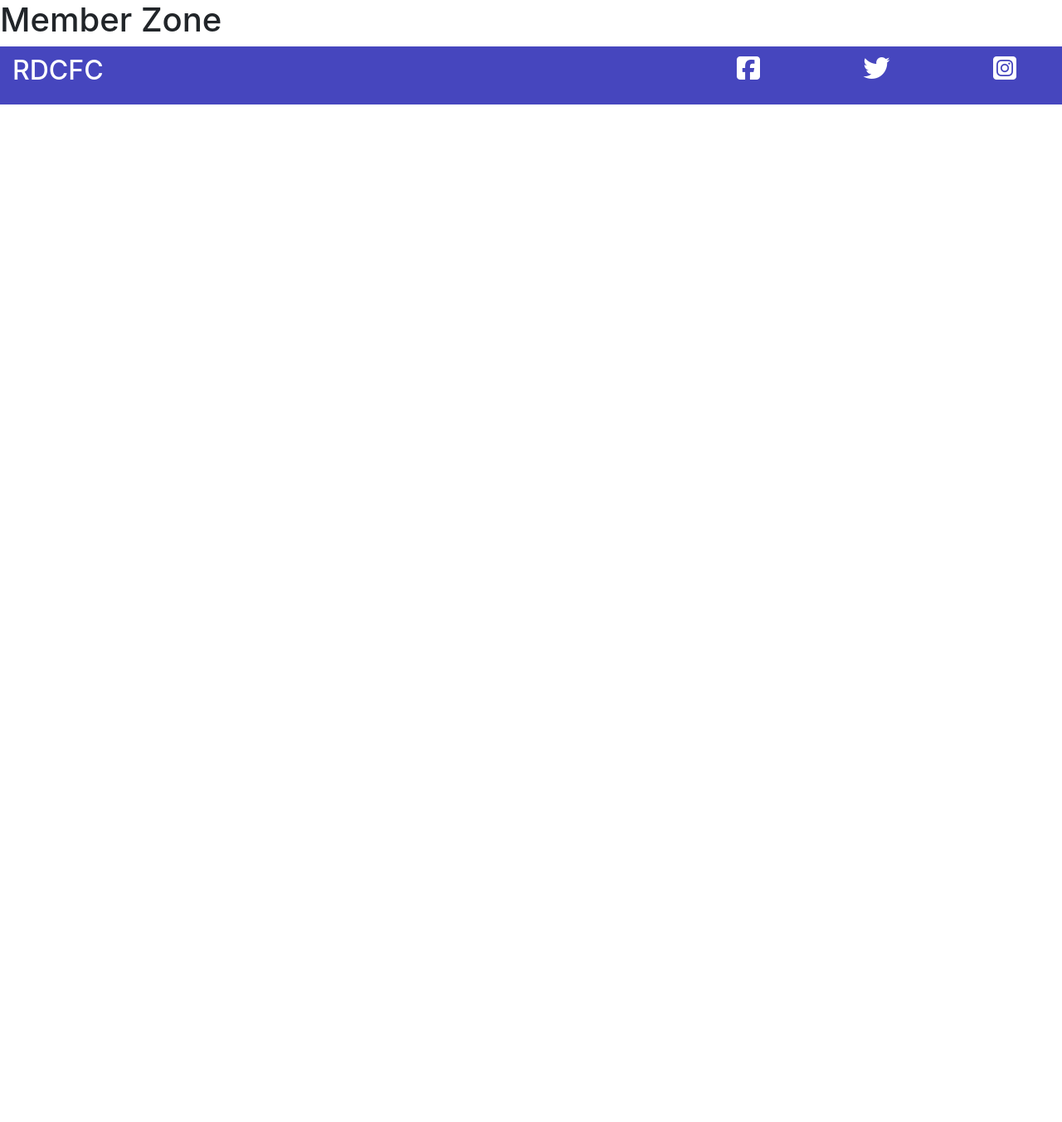
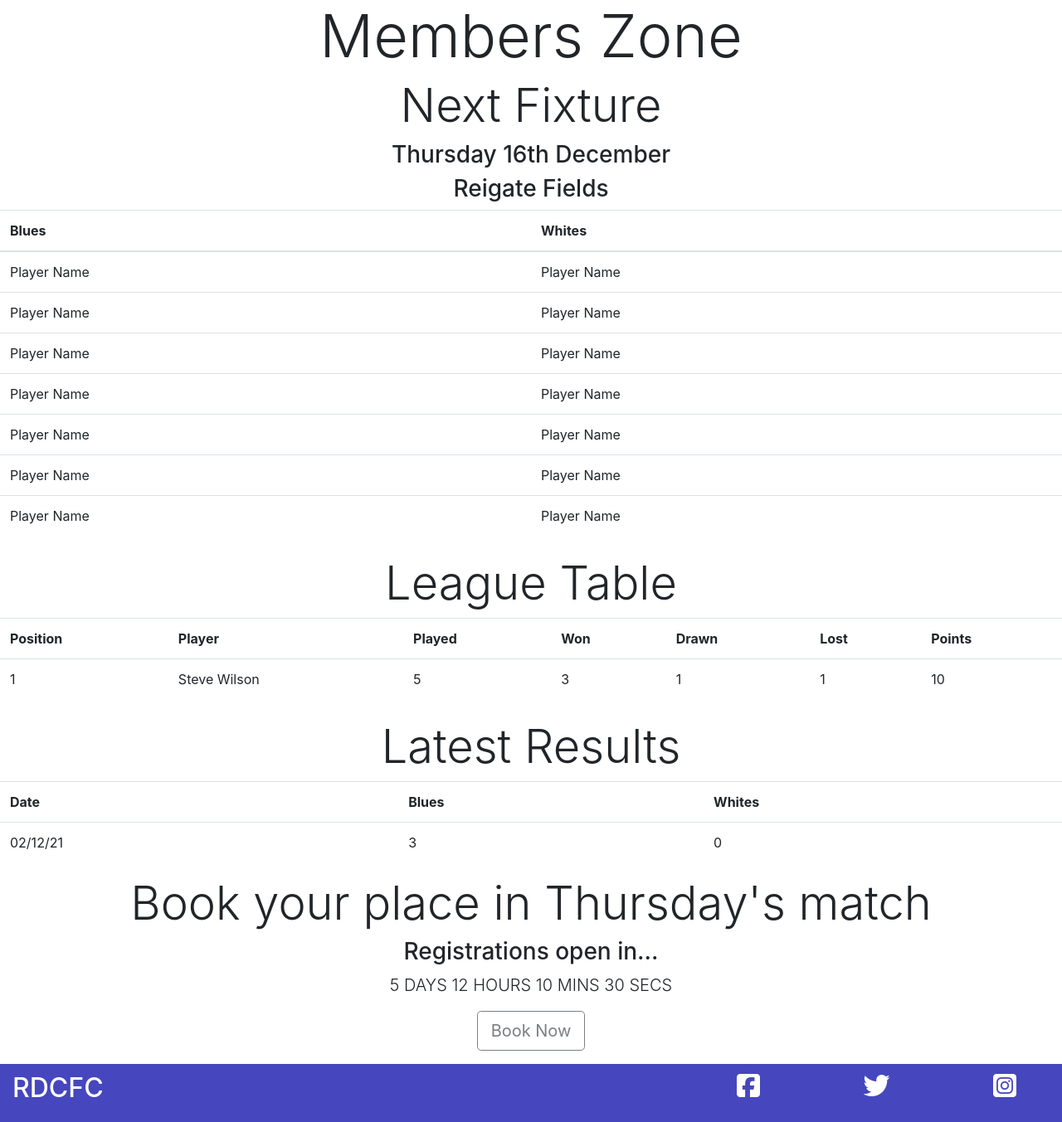
Before and after one commit to BelT26/RDFC, a Django app: page /members in a window 1280 px wide. Shown: the part 80-1433 px from the top of the page at 83% size. Before the commit the page ends 206 px from the top, so only its background shows below. Run offline with Django 3.2, Linux system fonts and the light colour scheme; some libraries are stand-ins or nearby versions.

Commit message:
add dummy tables to members.html

```diff
--- a/club/templates/club/members.html
+++ b/club/templates/club/members.html
@@ -11,5 +11,98 @@ Member Zone
 {% endblock %}
 
 {% block content %}
-<h1>Member Zone</h1>
+<div id="member-zone d-flex mt-3 mb-3">
+    <h1 class="text-center display-3">Members Zone</h1>
+    <div id="next-fixture">
+        <h2 class="text-center display-4">Next Fixture</h2>
+        <h3 class="text-center">Thursday 16th December</h3>
+        <h3 class="text-center">Reigate Fields</h3>
+        <table class="table mb-4">
+            <thead>
+                <tr>
+                    <th>Blues</th>
+                    <th>Whites</th>
+                </tr>
+            </thead>
+            <tbody>
+                <tr>
+                    <td>Player Name</td>
+                    <td>Player Name</td>
+                </tr>
+                <tr>
+                    <td>Player Name</td>
+                    <td>Player Name</td>
+                </tr>
+                <tr>
+                    <td>Player Name</td>
+                    <td>Player Name</td>
+                </tr>
+                <tr>
+                    <td>Player Name</td>
+                    <td>Player Name</td>
+                </tr>
+                <tr>
+                    <td>Player Name</td>
+                    <td>Player Name</td>
+                </tr>
+                <tr>
+                    <td>Player Name</td>
+                    <td>Player Name</td>
+                </tr>
+                <tr>
+                    <td>Player Name</td>
+                    <td>Player Name</td>
+                </tr>
+            </tbody>
+        </table>
+    </div>
+    <div id="league-table-container">
+        <h2 class="display-4 text-center">League Table</h2>
+        <table class="table mb-4">
+            <tr>
+                <th>Position</th>
+                <th>Player</th>
+                <th>Played</th>
+                <th>Won</th>
+                <th>Drawn</th>
+                <th>Lost</th>
+                <th>Points</th>
+            </tr>
+            <tr>
+                <td>1</td>
+                <td>Steve Wilson</td>
+                <td>5</td>
+                <td>3</td>
+                <td>1</td>
+                <td>1</td>
+                <td>10</td>
+            </tr>
+        </table>
+    </div>
+    <div id="past-results-container">
+        <h2 class="display-4 text-center">Latest Results</h2>
+        <table class="table mb-3">
+            <tr>
+                <th>Date</th>
+                <th>Blues</th>
+                <th>Whites</th>
+            </tr>
+            <tr>
+                <td>02/12/21</td>
+                <td>3</td>
+                <td>0</td>
+            </tr>
+        </table>
+    </div>
+    <div id="booking-container">
+        <h2 class="text-center display-4 mt-30">Book your place in Thursday's match</h2>
+        <h3 class="text-center">Registrations open in...</h3>
+        <div id="countdown-container">
+            <p class="lead text-center">5 DAYS  12 HOURS  10 MINS  30 SECS</p>
+        </div>
+        <div class="d-flex justify-content-center mb-3">
+            <button class="btn btn-outline-dark btn-lg" disabled>Book Now</button>
+        </div>
+    </div>
+</div>
 {% endblock %}
```
